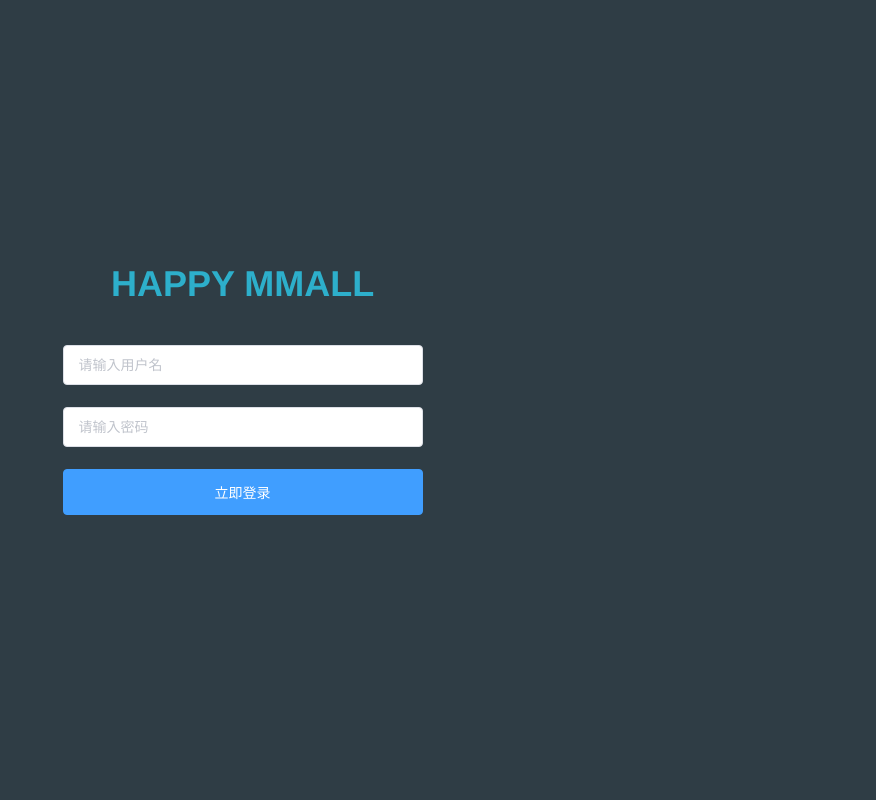
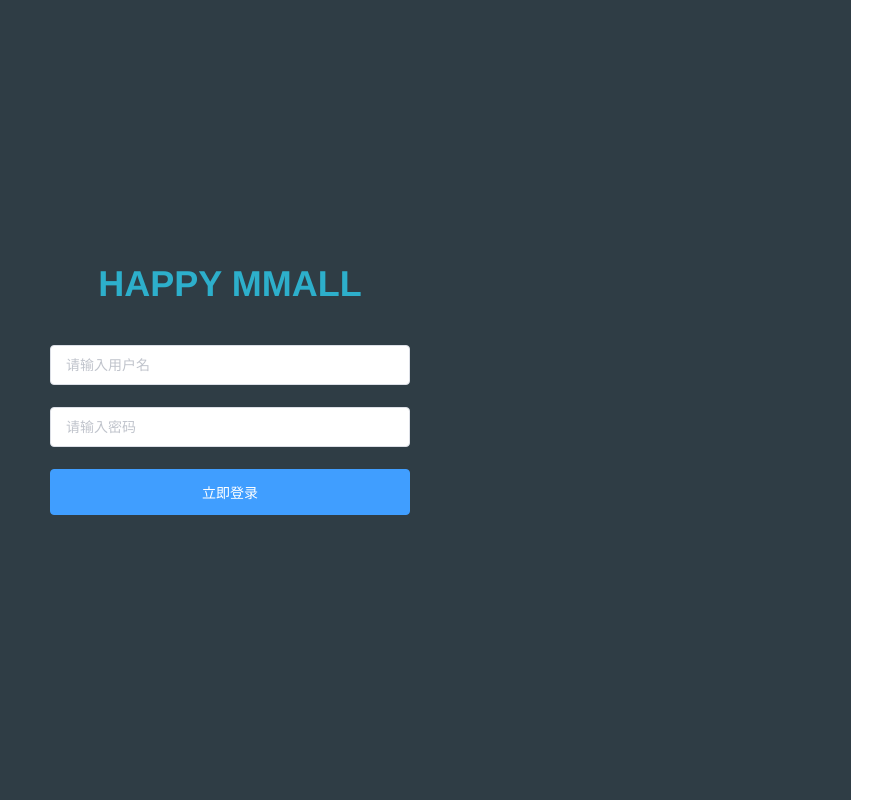
Before and after one commit to Friday-F/hayyp-mall-vue, a Vue app: page /#/login in a window 1280 px wide. Shown: the whole page, without its empty margins (391-1280 px from the left). Built offline with nearby package versions, Linux system fonts and the light colour scheme.

Commit message:
feat-new

```diff
--- a/src/App.vue
+++ b/src/App.vue
@@ -13,7 +13,7 @@ export default {
 
 <style>
 body,html{
-  width: 100%;
+  width: 99%;
   height:100%;
 }
 #app {
```
